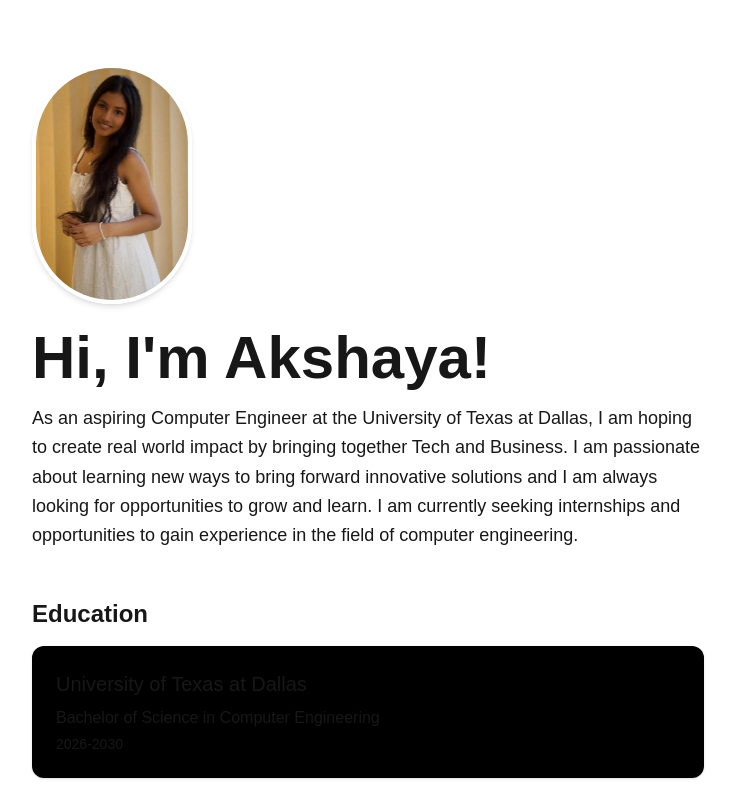
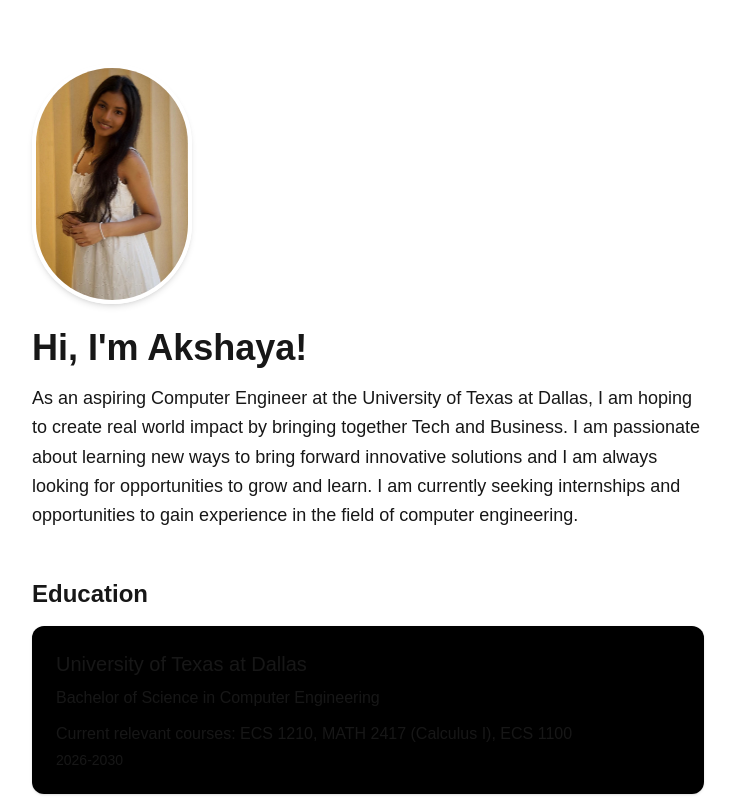
Before and after one commit to akshayarasakatla/Akshaya_Portfolio-, a Next.js app: page / in a window 1280 px wide. Shown: the top 800 px of the page, without its empty margins (272-1007 px from the left). Built offline with nearby package versions, Linux system fonts and the light colour scheme.

Commit message:
updated education

```diff
--- a/app/page.tsx
+++ b/app/page.tsx
@@ -18,7 +18,7 @@ export default function Home() {
         </div>
 
 
-        <h1 className="text-6xl font-bold">
+        <h1 className="text-4xl font-bold">
           Hi, I'm Akshaya!
         </h1>
 
@@ -38,6 +38,9 @@ export default function Home() {
             </h3>
             <p className="mt-2 text-black-600">
               Bachelor of Science in Computer Engineering
+            </p>
+            <p className="mt-3 text-black-500">
+              Current relevant courses: ECS 1210, MATH 2417 (Calculus I), ECS 1100
             </p>
             <p className="mt-1 text-sm text-black-500">
               2026-2030
```
